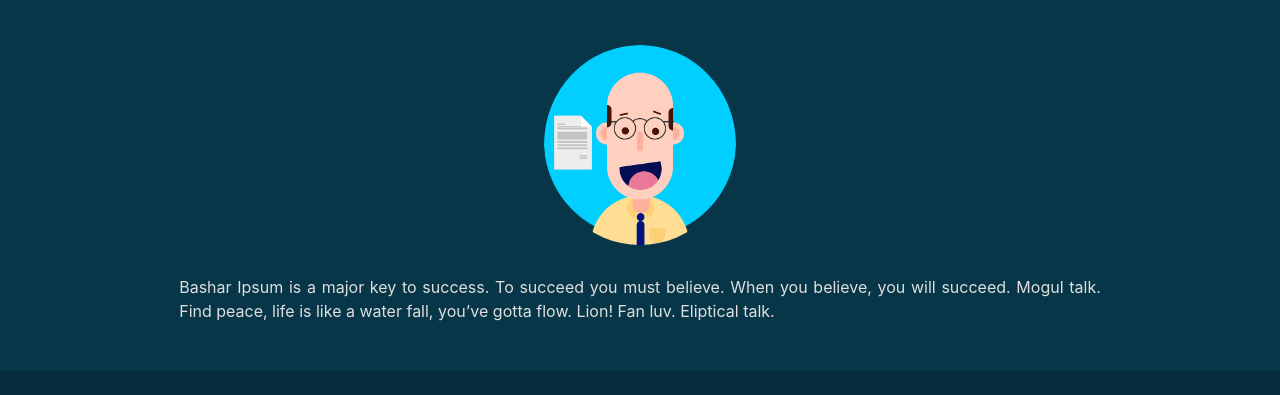
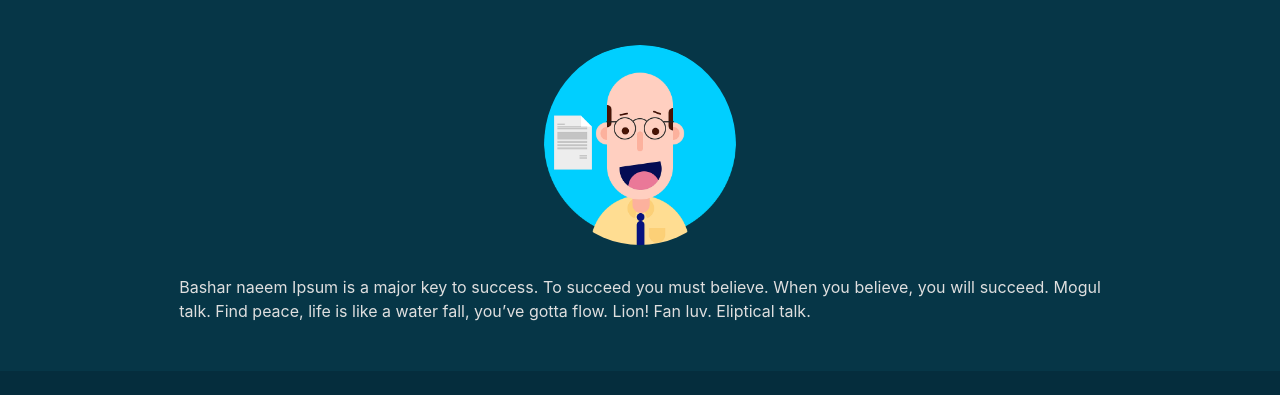
Before and after one commit to pranav-1244/proof-of-conflict, a plain HTML site: page index.html in a window 1280 px wide. Shown: the part 51-446 px from the top of the page. Drawn offline with nearby package versions, Linux system fonts and the light colour scheme.

Commit message:
Update index.html

```diff
--- a/index.html
+++ b/index.html
@@ -57,7 +57,7 @@
 			</div>
 			<div class="container"></br>
 				<p class="intro">
-					Bashar  Ipsum is a major key to success. To succeed you must believe. When you believe, you will succeed. Mogul talk. Find peace, life is like a water fall, you’ve gotta flow. Lion! Fan luv. Eliptical talk.
+					Bashar naeem Ipsum is a major key to success. To succeed you must believe. When you believe, you will succeed. Mogul talk. Find peace, life is like a water fall, you’ve gotta flow. Lion! Fan luv. Eliptical talk.
 				</p>
 			</div>
 		</section>
```
